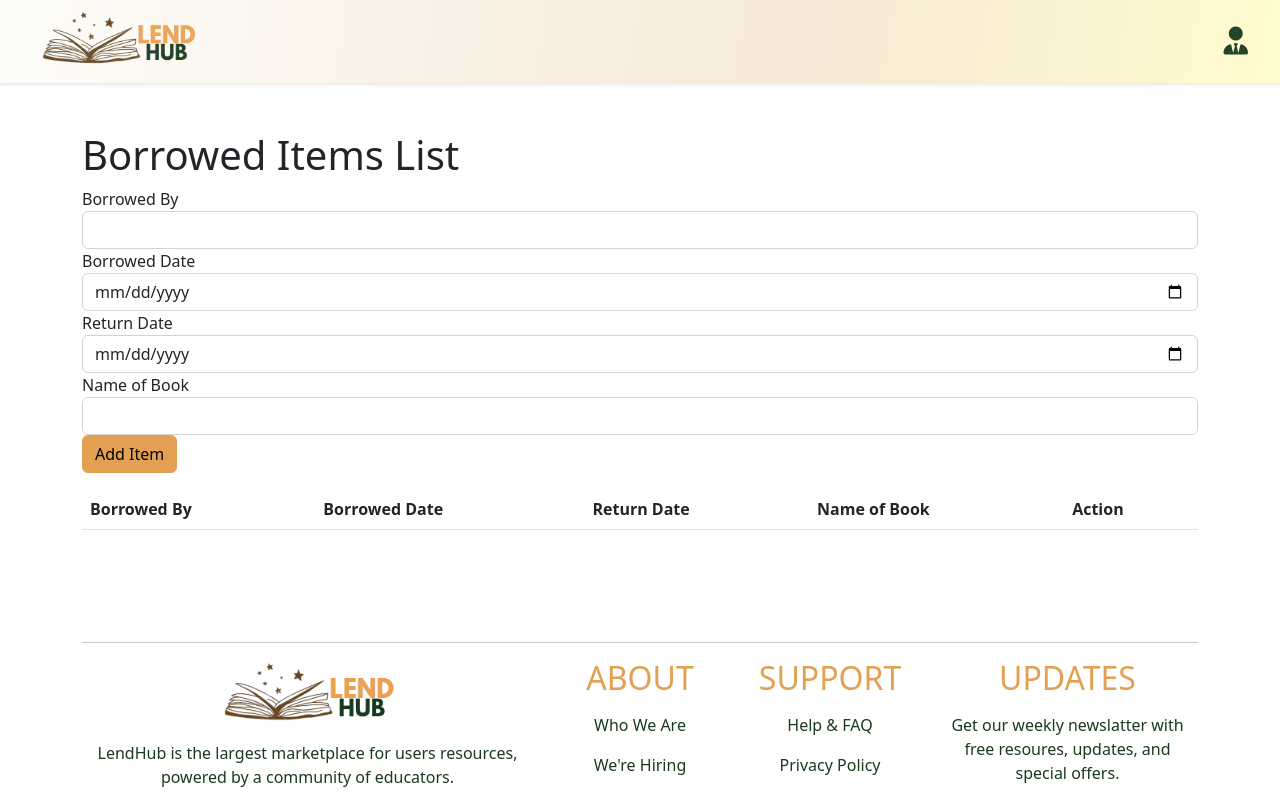
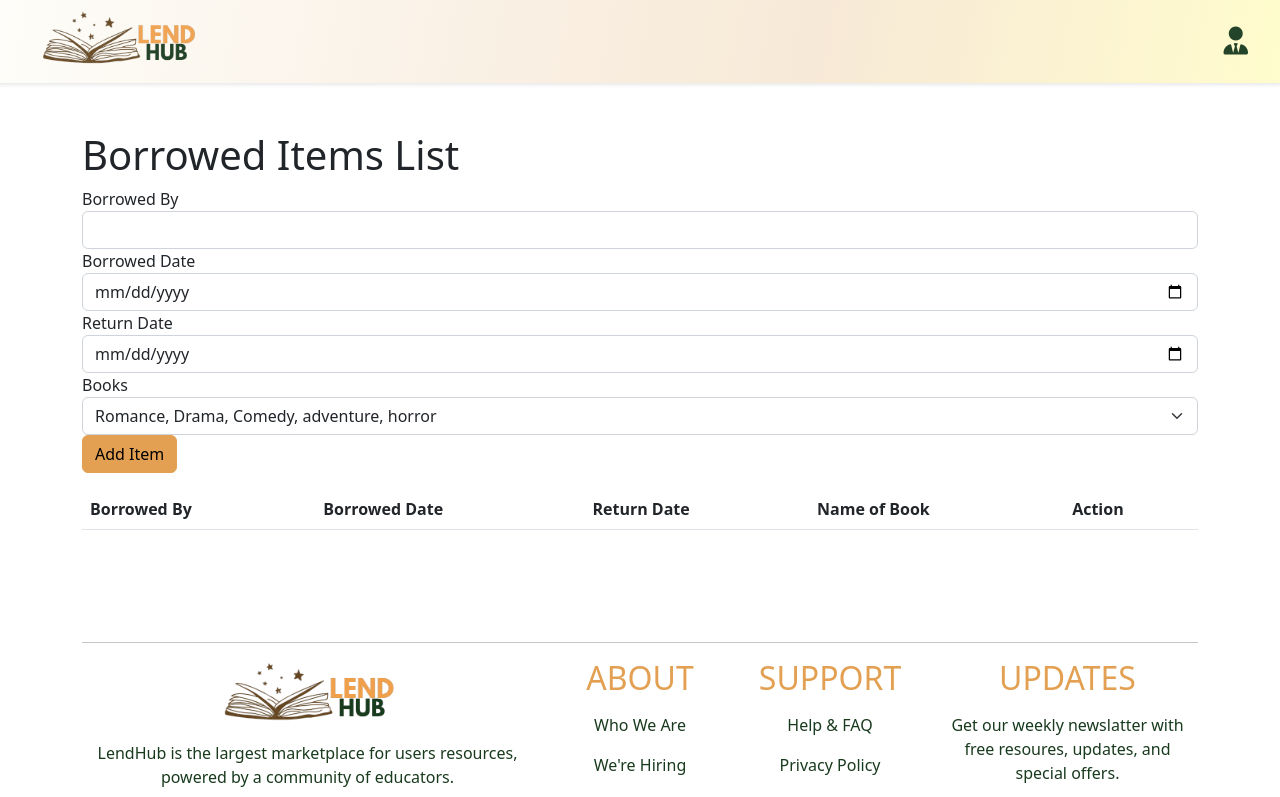
Before and after one commit to NickConsignado/LendHub, a React (Vite) app: page /borrowed-list in a window 1280 px wide. Shown: the top 797 px of the page. Built offline with nearby package versions, Linux system fonts and the light colour scheme; what react-swipeable-views-utils would draw is missing.

Commit message:
arrange a new content in page borrowedlisst

```diff
--- a/src/pages/BorrowedList.jsx
+++ b/src/pages/BorrowedList.jsx
@@ -88,13 +88,16 @@ function BorrowedList() {
           />
         </div>
         <div className="form-group">
-          <label>Name of Book</label>
-          <input
-            type="text"
-            className="form-control"
-            value={nameOfBook}
-            onChange={(e) => setNameOfBook(e.target.value)}
-          />
+        <label>Books</label>
+          <select className="form-select" defaultValue={nameOfBook} onChange={(e) => setNameOfBook(e.target.value)} aria-label="Default select example">
+            <option selected>Romance, Drama, Comedy, adventure, horror</option>
+            <option defaultValue="1">1</option>
+            <option defaultValue="2">2</option>
+            <option defaultValue="3">3</option>
+            <option defaultValue="3">4</option>
+            <option defaultValue="3">5</option>
+          </select>
+
         </div>
         <button className="btn btn-primary" onClick={addItem}>
           Add Item
```
